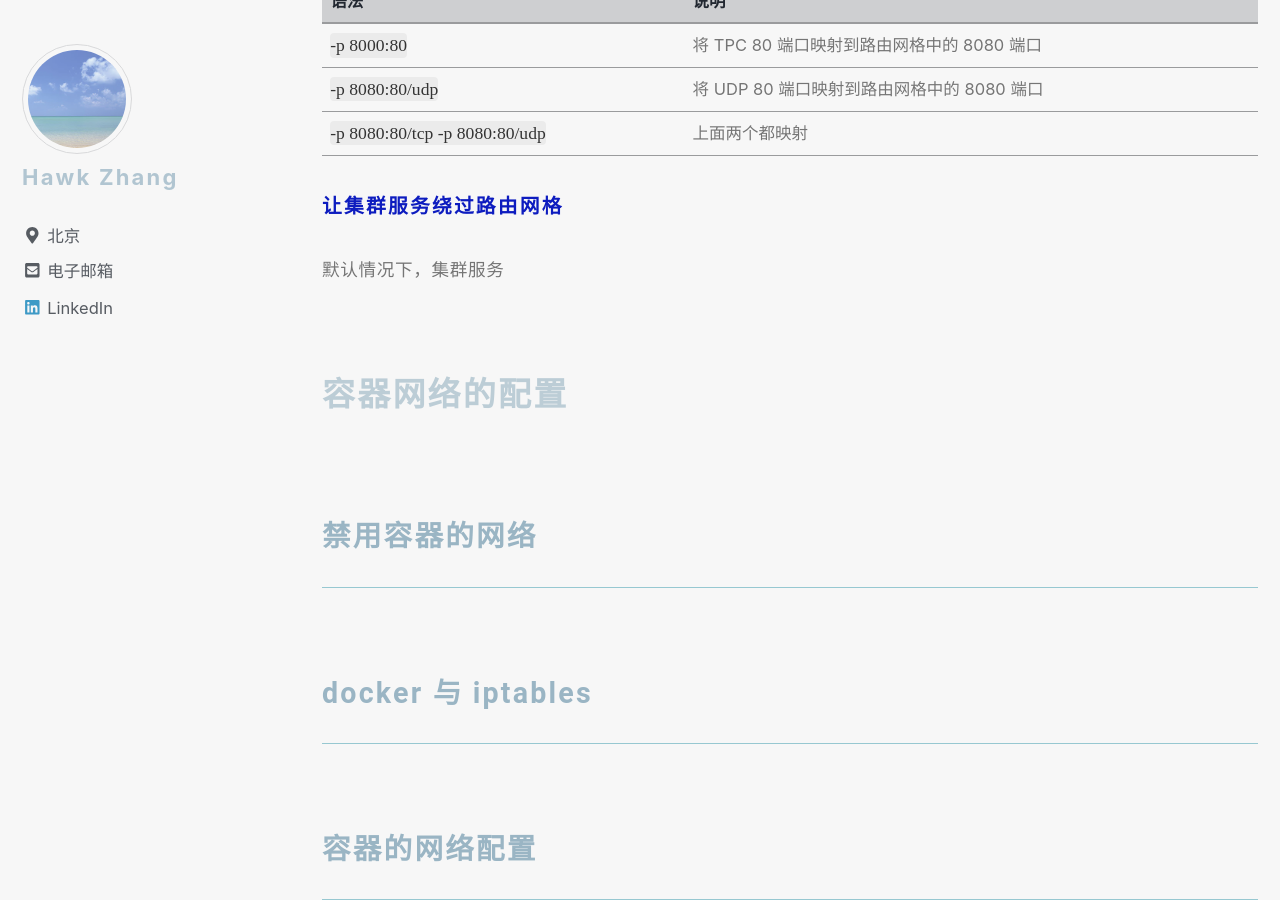
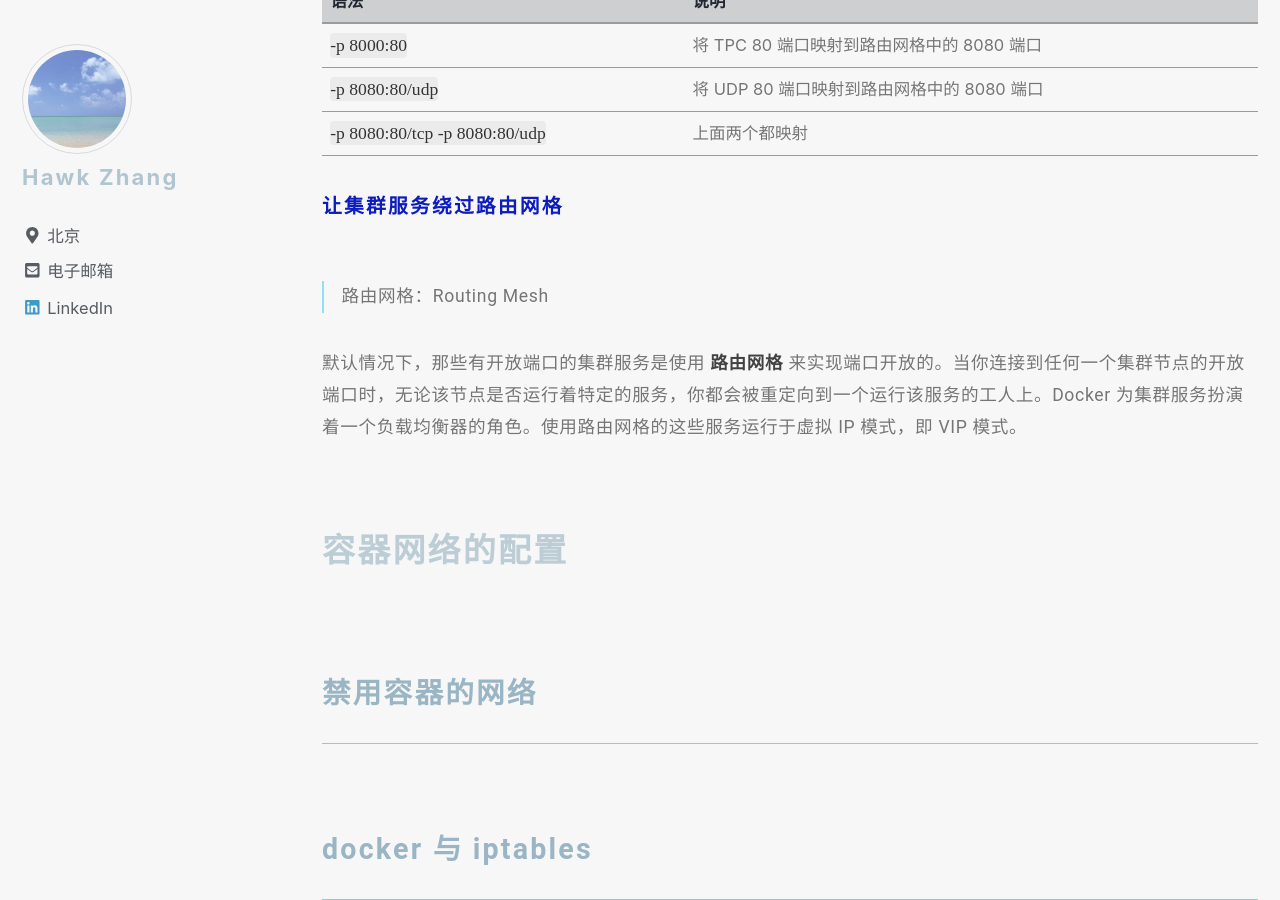
Before and after one commit to narru888/linotes_note, a Jekyll site: the page built from _posts/docker/2018-02-01-docker.network.md, in a window 1280 px wide and 900 px high, scrolled down 11225 px. Built offline with Jekyll 4.4.1, drawn with Linux system fonts in a browser that asks for light colours; nearby versions of some CDN libraries; a script that is not in the unit is left out.

Commit message:
update on 2018-10-05 14:10:01 CST

```diff
--- a/_posts/docker/2018-02-01-docker.network.md
+++ b/_posts/docker/2018-02-01-docker.network.md
@@ -356,7 +356,9 @@ $ docker network create \
 
 ##### 让集群服务绕过路由网格
 
-默认情况下，集群服务
+>路由网格：Routing Mesh
+
+默认情况下，那些有开放端口的集群服务是使用 **路由网格** 来实现端口开放的。当你连接到任何一个集群节点的开放端口时，无论该节点是否运行着特定的服务，你都会被重定向到一个运行该服务的工人上。Docker 为集群服务扮演着一个负载均衡器的角色。使用路由网格的这些服务运行于虚拟 IP 模式，即 VIP 模式。
 
 
 
```
